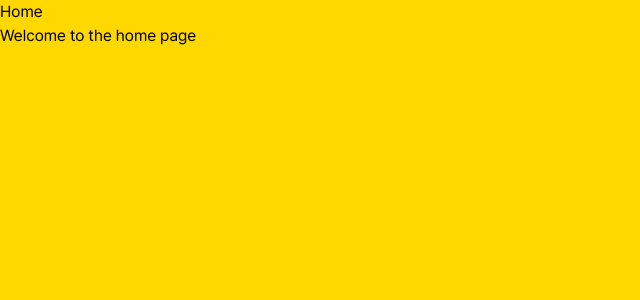
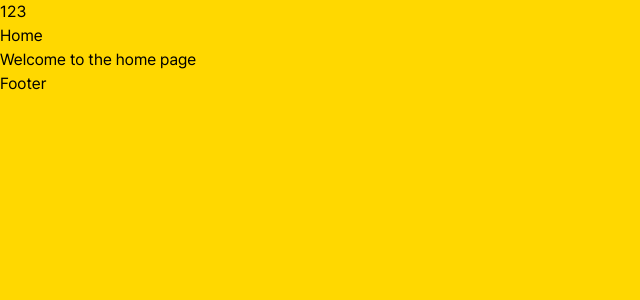
Before and after one commit to oz-main-project-team-02/vita-gamemate-fe, a React (Vite) app: page / in a window 1280 px wide. Shown: the top 300 px of the page, without its empty margins (0-640 px from the left). Built offline with nearby package versions, Linux system fonts and the light colour scheme.

Commit message:
✅ feat: commonLayout 추가

```diff
--- /dev/null
+++ b/src/components/Common/Footer.tsx
@@ -0,0 +1,3 @@
+export default function Footer() {
+  return <div>Footer</div>;
+}
--- /dev/null
+++ b/src/components/Common/Header.tsx
@@ -0,0 +1,3 @@
+export default function Header() {
+  return <div>123</div>;
+}
--- /dev/null
+++ b/src/layouts/CommonLayout.tsx
@@ -0,0 +1,16 @@
+import Footer from "../components/Common/Footer";
+import Header from "../components/Common/Header";
+
+type Props = {
+  children: React.ReactNode;
+};
+
+export default function CommonLayout({ children }: Props) {
+  return (
+    <div>
+      <Header />
+      {children}
+      <Footer />
+    </div>
+  );
+}
--- a/src/pages/HomePage.tsx
+++ b/src/pages/HomePage.tsx
@@ -1,8 +1,10 @@
+import CommonLayout from "../layouts/CommonLayout";
+
 export default function HomePage() {
   return (
-    <div>
+    <CommonLayout>
       <h1>Home</h1>
       <p>Welcome to the home page</p>
-    </div>
+    </CommonLayout>
   );
 }
```
